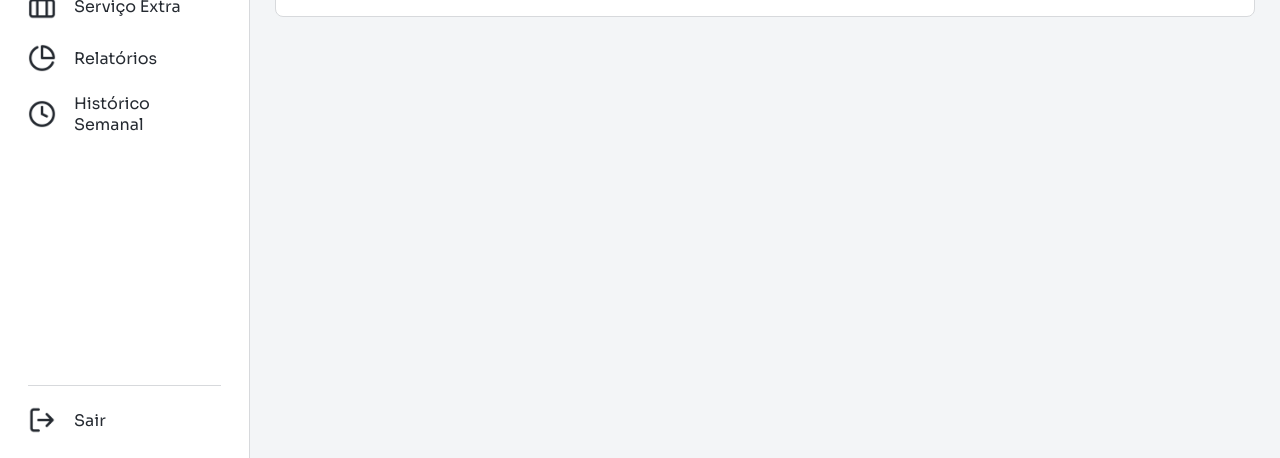
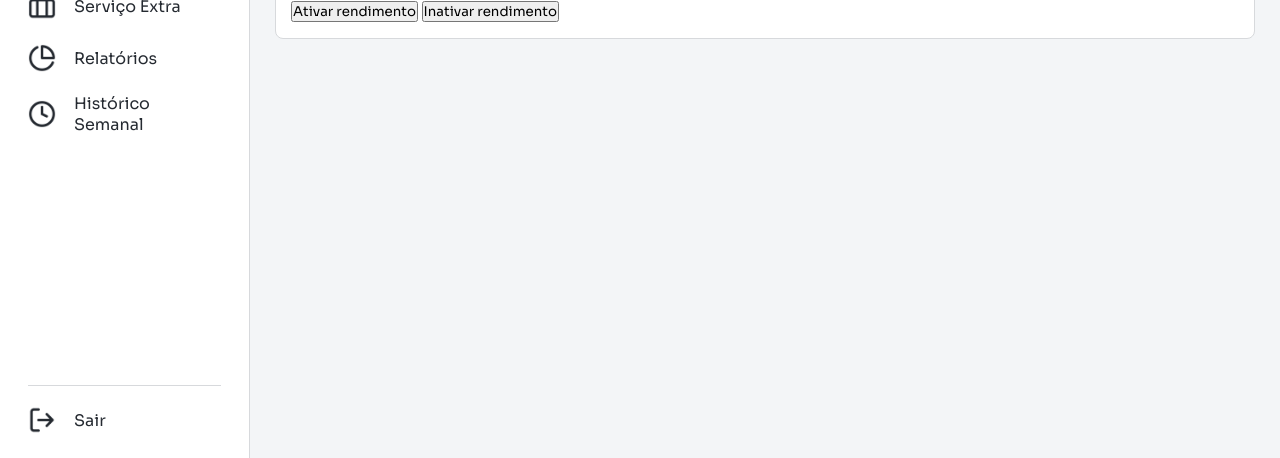
Before and after one commit to joaovictorsesi2010-commits/Hist-rico-Semanal-Despesas-Servi-o-extra-Rendimentos, a Flask app: template Templates/rendimentos.html in a window 1280 px wide. Shown: the part 342-800 px from the top of the page. Run offline with Flask 3, Linux system fonts and the light colour scheme; the template is opened without the code that fills it, so the values that code supplies are empty.

Commit message:
Update rendimentos.html

```diff
--- a/Templates/rendimentos.html
+++ b/Templates/rendimentos.html
@@ -154,6 +154,16 @@
 
                 </table>
             </div>
+
+            <div class="ativar-inativar">
+                <button class="btn-ativar-rendimento" type="button">
+                    <span>Ativar rendimento</span>
+                </button>
+
+                <button class="btn-inativar-rendimento" type="button">
+                    <span>Inativar rendimento</span>
+                </button>
+            </div>
         </section>
 
     </main>
```
